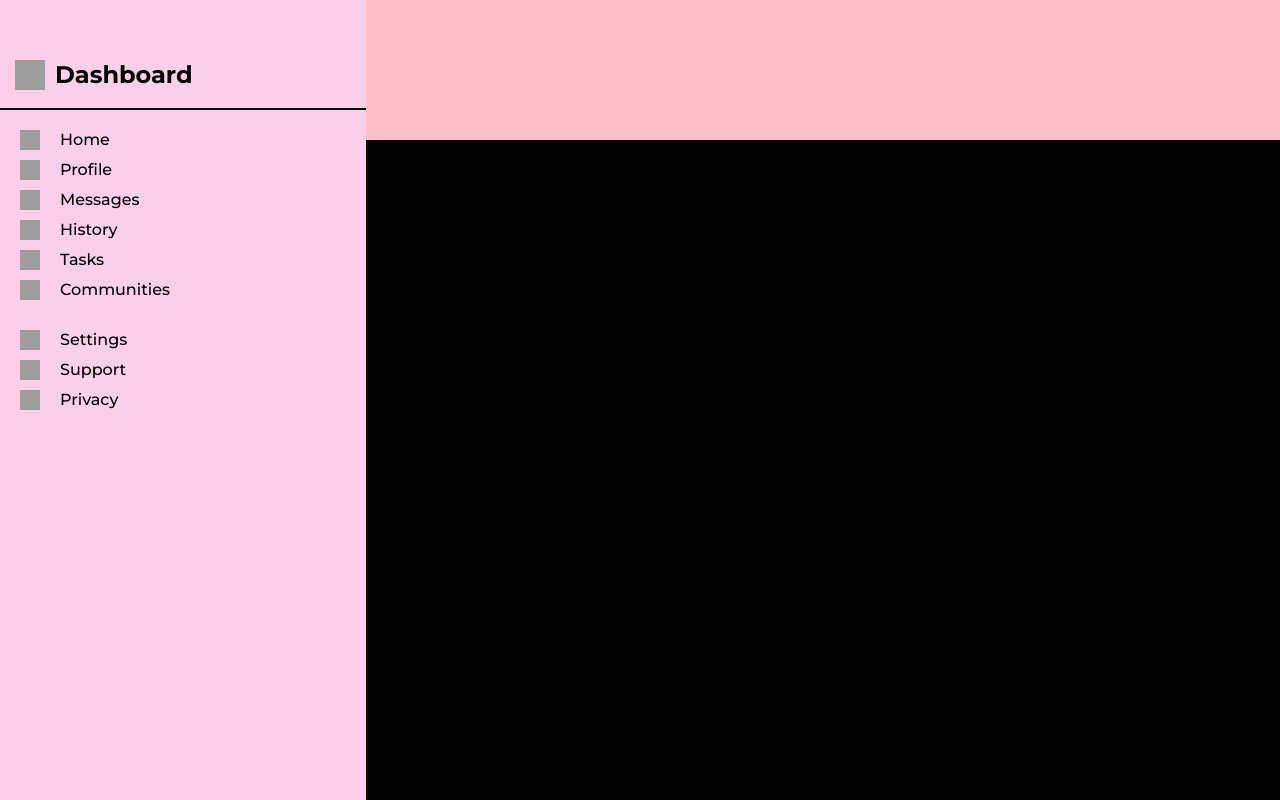
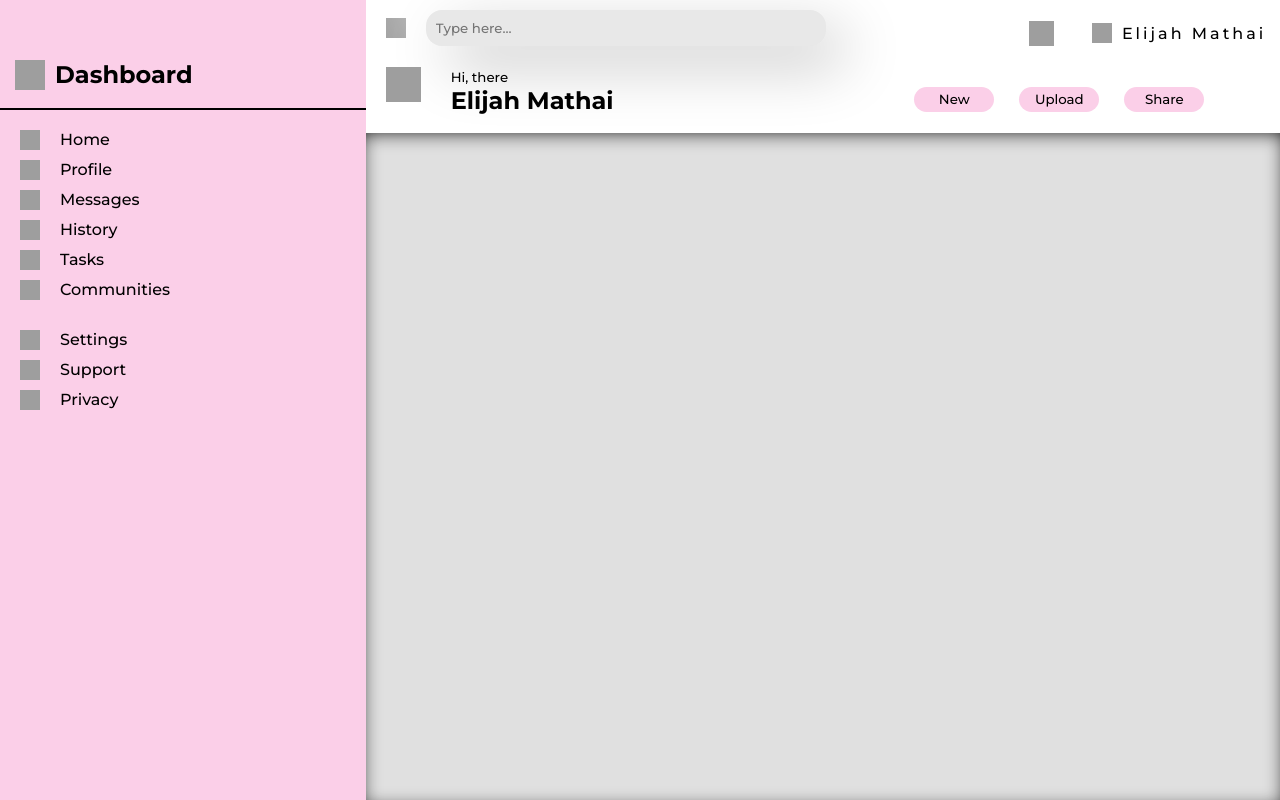
Before and after one commit to Elijah-cod/Admin-Dashboard, a plain HTML site: page index.html in a window 1280 px wide. Drawn offline with Linux system fonts and the light colour scheme; grey boxes are pictures that could not be loaded.

Commit message:
Finished working on the header section and setting the background for the body

```diff
--- a/index.html
+++ b/index.html
@@ -64,7 +64,39 @@
             </div>
         </div>
         <div class="menu">
-
+            <div class="upper-menu">
+                <div class="left-upper-menu">
+                    <form id="search-form">
+                        <button type="submit" id="search-button">
+                            <img src="https://img.icons8.com/?size=512&id=82712&format=png" alt="Search Icon">
+                        </button>
+                        <input type="text" name="text" class="input" placeholder="Type here...">
+                    </form>
+                </div>
+                <div class="right-upper-menu">
+                    <img class="notification" src="https://img.icons8.com/?size=512&id=70098&format=png" alt="Notification Icon">
+                    <div class="company">
+                        <img src="https://img.icons8.com/?size=512&id=i1AHRU153gW3&format=png" alt="Conpany Logo">
+                        <p>Elijah Mathai</p>
+                    </div>
+                </div>
+            </div>
+            <div class="lower-menu">
+                <div class="lower-left-menu">
+                    <div class="lower-company">
+                        <img src="https://img.icons8.com/?size=512&id=i1AHRU153gW3&format=png" alt="Conpany Logo">
+                        <div>
+                            <small>Hi, there</small>
+                            <h2>Elijah Mathai</h2>
+                        </div>
+                    </div>
+                </div>
+                <div class="lower-right-menu">
+                    <button>New</button>
+                    <button>Upload</button>
+                    <button>Share</button>
+                </div>
+            </div>
         </div>
         <div class="body">
 
--- a/style.css
+++ b/style.css
@@ -17,7 +17,7 @@
     'sidebar menu'
     'sidebar menu'
     'sidebar body';
-    grid-template-rows: auto auto 5fr;
+    grid-template-rows: auto 1fr 5fr;
     grid-template-columns: 2fr 5fr;
 }
 
@@ -30,20 +30,6 @@
     color: black;
 }
 
-.menu {
-    grid-area: menu;
-    background-color: pink;
-    padding: 70px;
-}
-
-.body {
-    grid-area: body;
-    background-color: black;
-}
-
-ul {
-    list-style-type: none;
-}
 
 .logo {
     margin-top: 40px;
@@ -82,3 +68,150 @@ ul {
     border-bottom: 3px solid white;
     letter-spacing: 1px;
 }
+
+.menu {
+    grid-area: menu;
+    display: grid;
+    grid-template-rows:  1fr 1fr;
+}
+
+.upper-menu {
+    display: flex;
+    /* padding: 30px; */
+}
+
+.left-upper-menu {
+    width: 70%;
+}
+
+.right-upper-menu {
+    width: 30%;
+    display: flex;
+}
+
+#search-form img {
+    height: 20px;
+    width: 20px;
+}
+
+#search-form {
+    display: flex;
+    margin-top: 10px;
+}
+
+
+.input {
+    border: none;
+    padding: 10px;
+    border-radius: 1rem;
+    background: #e8e8e8;
+    box-shadow: 20px 20px 60px #c5c5c5,
+           -20px -20px 60px #ffffff;
+    transition: 0.3s;
+    margin-left: 10px;
+    width: 400px;
+   }
+
+   .input:focus {
+    outline-color: #e8e8e8;
+    background: #e8e8e8;
+    box-shadow: inset 20px 20px 60px #c5c5c5,
+           inset -20px -20px 60px #ffffff;
+    transition: 0.3s;
+   }
+
+
+#search-button {
+    margin-left: 10px;
+    padding: 5px 10px;
+    /* font-size: 16px; */
+    border: none;
+    display: flex;
+    align-items: center;
+    background-color: transparent;
+    transition: transform 0.3s ease;
+}
+
+#search-button:hover {
+    transform: scale(1.5);
+}
+
+.right-upper-menu {
+    display: flex;
+    justify-content: space-between;
+    justify-content: space-around;
+}
+
+.notification {
+    height: 25px;
+    width: 25px;
+    margin-left: 10px;
+    margin-top: auto;
+    margin-bottom: auto;
+    margin-right: 10px;
+}
+
+.company img {
+    height: 20px;
+    width: 20px;
+}
+
+.company {
+    display: flex;
+    align-items: center;
+    gap: 10px;
+}
+
+.company p{
+    letter-spacing: 3px;
+    font-weight: 300;
+}
+
+.lower-menu {
+    display: flex;
+}
+
+
+.lower-left-menu {
+    width: 60%;
+}
+.lower-right-menu {
+    width: 40%;
+}
+
+.lower-company img {
+    height: 35px;
+    width: 35px;
+    margin-left: 20px;
+}
+
+.lower-company {
+    display: flex;
+    gap: 30px;
+}
+
+.lower-right-menu {
+    display: flex;
+    gap: 15px;
+}
+
+.lower-right-menu button {
+    width: 80px;
+    background-color: #fbcfe8;
+    height: 25px;
+    margin-top: 20px;
+    border-radius: 3rem;
+    margin-right: 10px;
+}
+
+.lower-right-menu button:hover {
+    border: 2px solid black;
+}
+
+.body {
+    grid-area: body;
+    background: #e0e0e0;
+    box-shadow: 0px 4px 20px -6px rgba(0,0,0,1) inset;
+    -webkit-box-shadow: 0px 4px 20px -6px #b8b8b8, inset;
+    -moz-box-shadow: 0px 4px 20px -6px #ffffff inset;
+}
```
